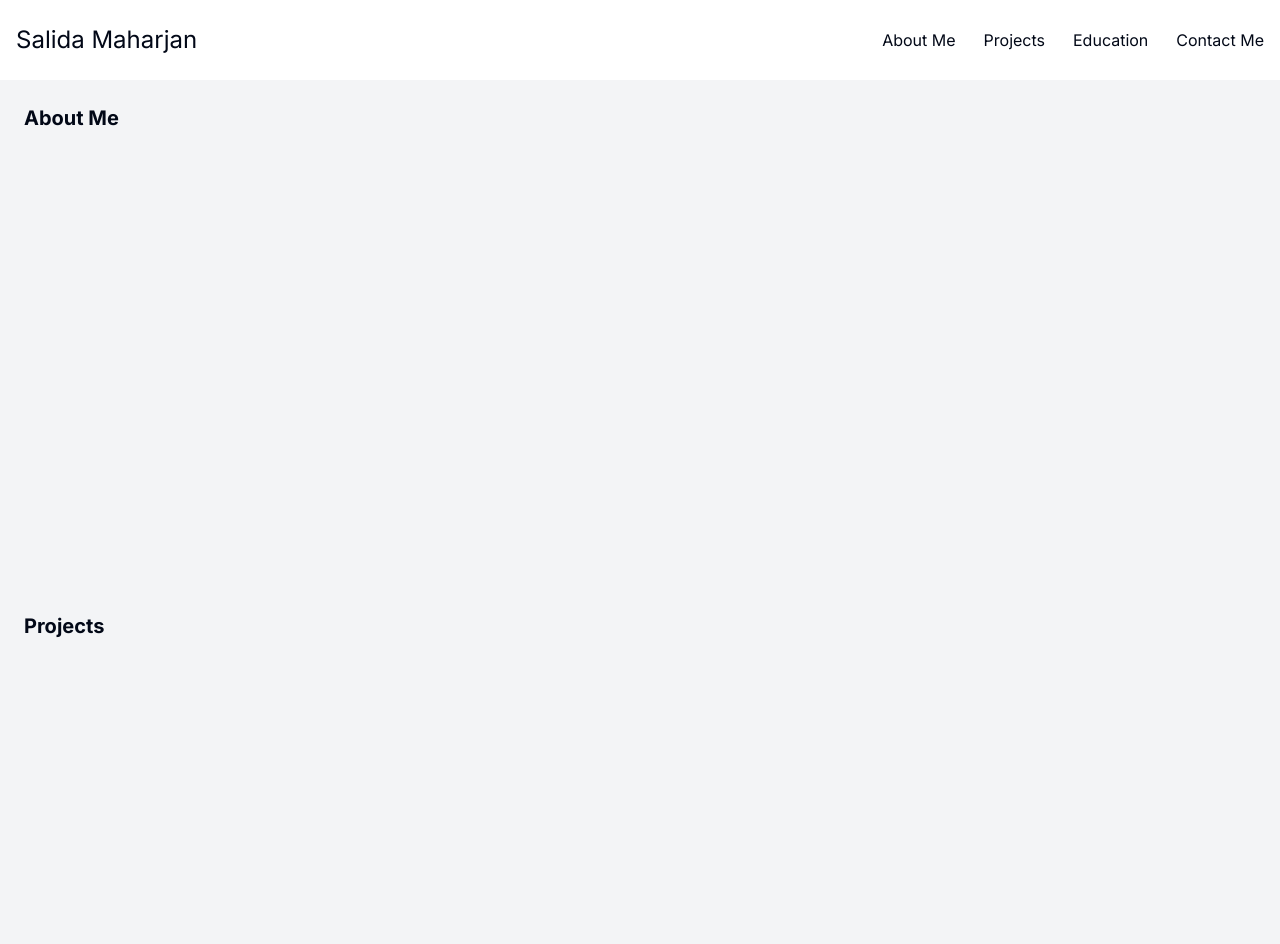
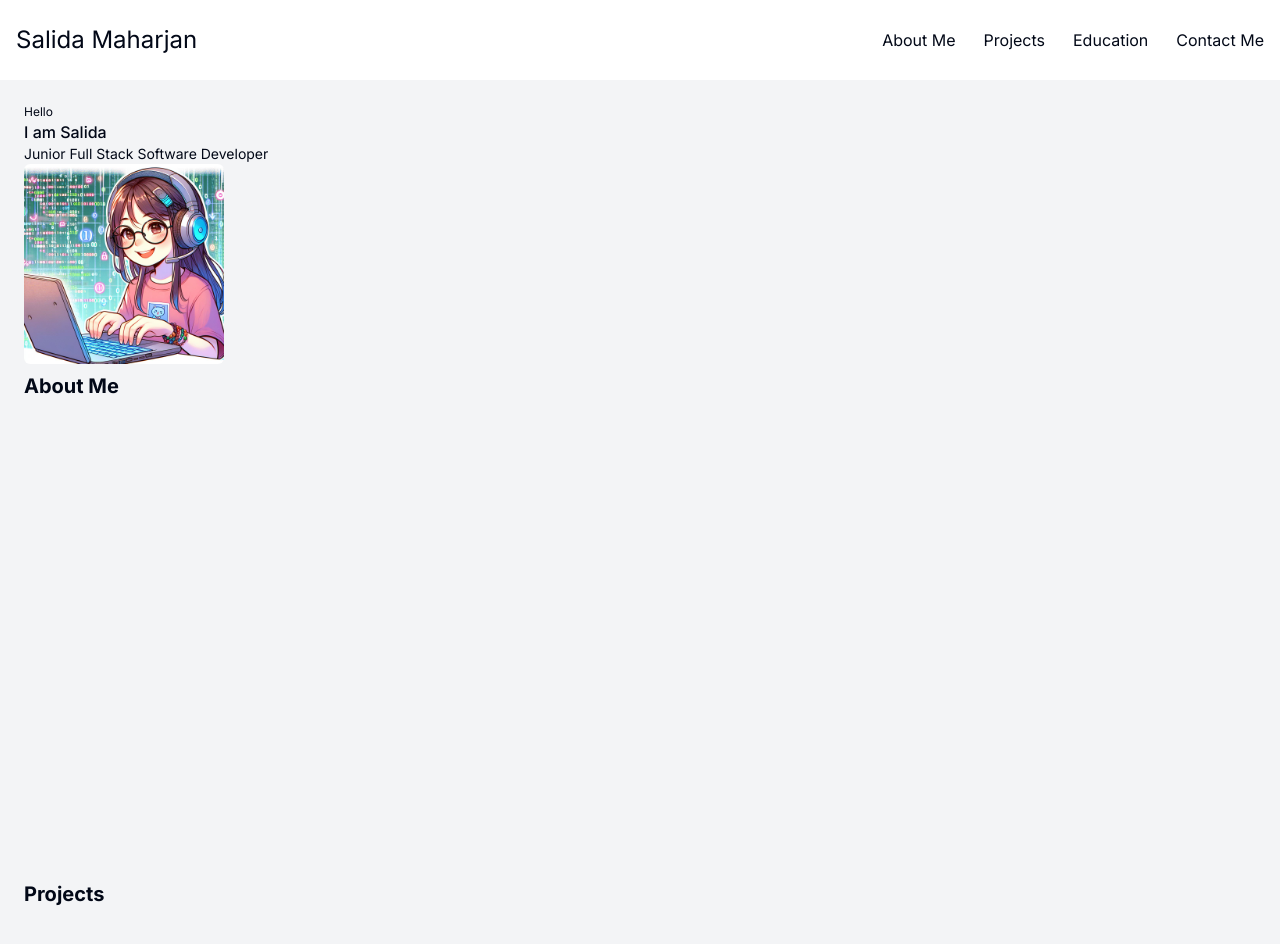
Before and after one commit to salidamaharjan/nextjs-portfolio, a Next.js app: page / in a window 1280 px wide. Shown: the top 944 px of the page. Built offline with nearby package versions, Linux system fonts and the light colour scheme.

Commit message:
Add image and introduction to portfolio

```diff
--- a/src/app/page.tsx
+++ b/src/app/page.tsx
@@ -1,8 +1,19 @@
 import {Github, Linkedin} from 'lucide-react';
 import DetailSection from "@/components/ui/DetailSection";
+import Image from "next/image";
 export default function Home() {
     return (
         <div className="flex flex-col justify-evenly gap-2 p-6">
+            <div>
+            <div className="font-normal text-xs">
+                Hello
+            </div>
+            <div className="font-medium"> I am Salida</div>
+            <div className="text-sm font-normal">Junior Full Stack Software Developer</div>
+            <div>
+                <Image className="rounded-md" width={200} height={200} src="/img.jpg" alt="My image"/>
+            </div>
+            </div>
             <DetailSection id="about-me">
                 About Me
             </DetailSection>
```
Also changed, not shown: public/img.jpg (added), public/portfolio-background.webp (added).
